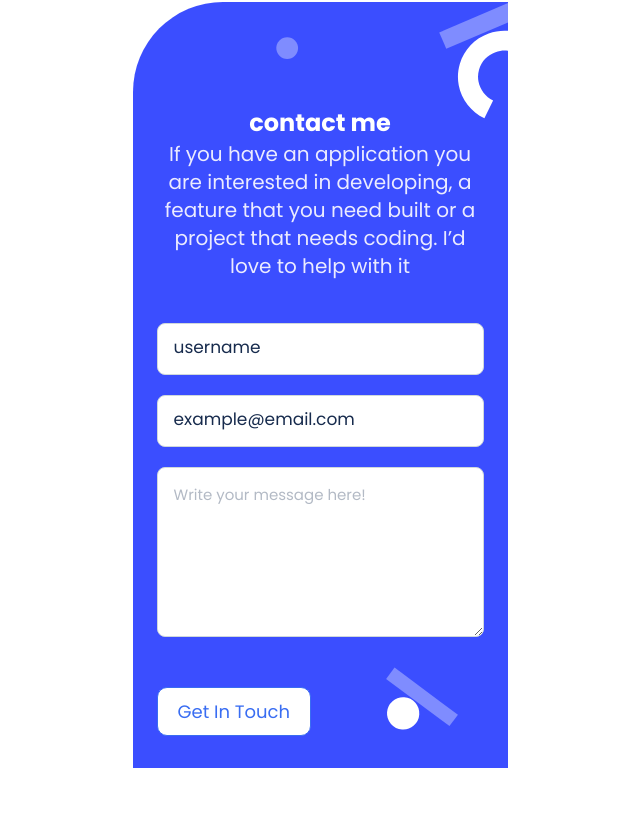
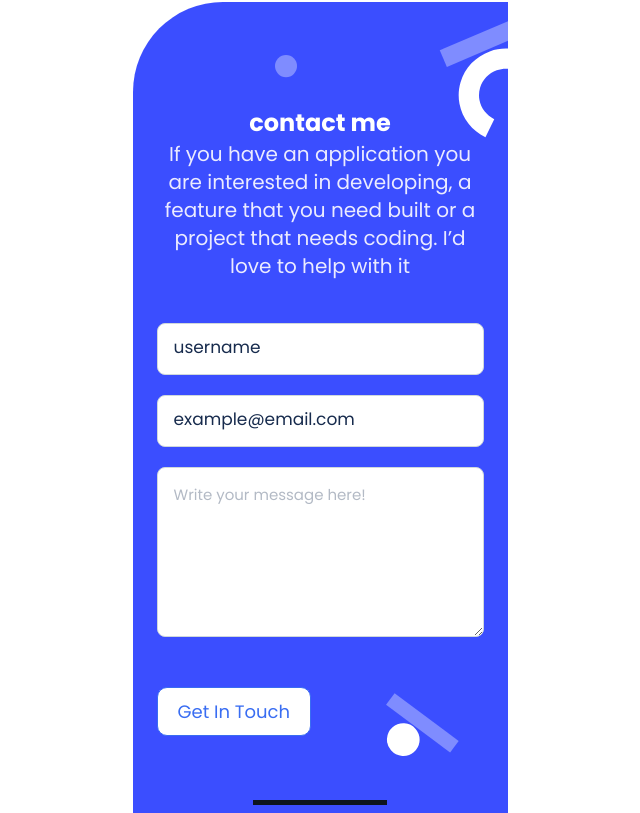
Before and after one commit to kamranahmad123/My_Portfolio_Project, a website: page index.html in a window 1280 px wide. Shown: the part 4846-5659 px from the top of the page, without its empty margins (320-960 px from the left). Before the commit the page ends 5614 px from the top, so only its background shows below. Drawn offline with Linux system fonts and the light colour scheme.

Commit message:
add bottom line

```diff
--- a/index.html
+++ b/index.html
@@ -220,6 +220,8 @@
         <div class="button-container">
           <button class="default_button" type="submit">Get In Touch</button>
         </div>
+      </form>
+      <div class="bottom-line"></div>
     </footer>
   </main>
 </body>
--- a/stylesheet.css
+++ b/stylesheet.css
@@ -338,3 +338,10 @@ nav {
 .contact-form div {
   margin: 0.625rem 0 2rem 0;
 }
+
+.bottom-line {
+  width: 134px;
+  margin-top: 32px;
+  margin-bottom: 8px;
+  border-bottom: 5px solid #0d151e;
+}
```
